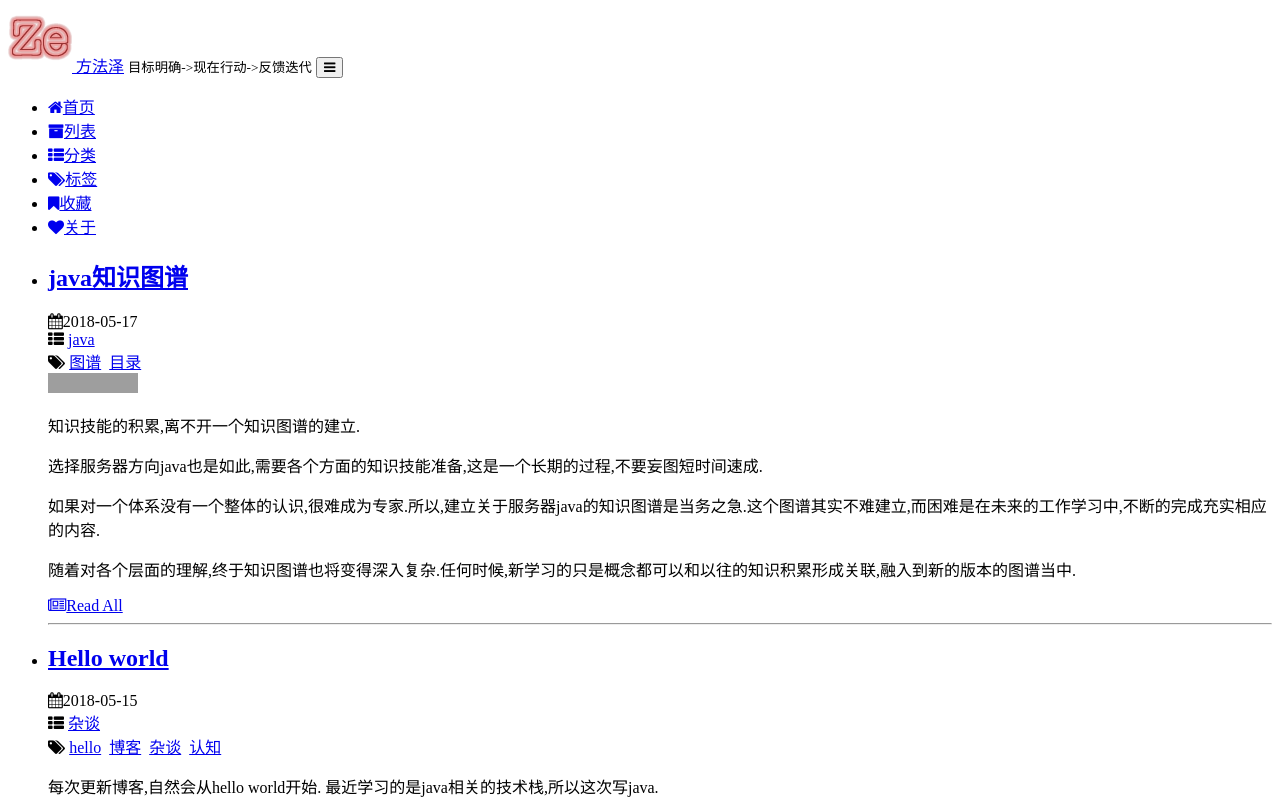
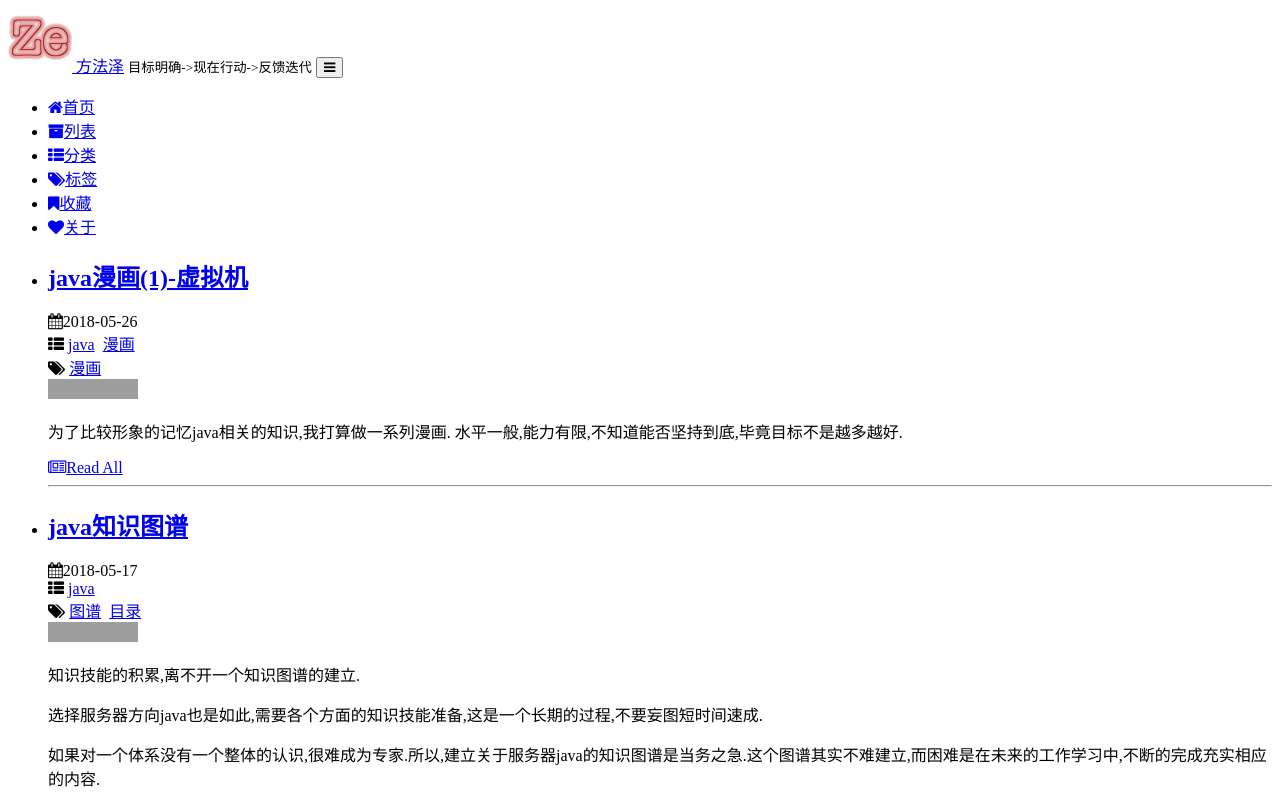
Before and after one commit to fangfaze/fangfaze.github.io, a Jekyll site: the page built from index.html, in a window 1280 px wide and 1400 px high. Shown: the top 809 px of the window. Built offline with Jekyll 4.4.1, drawn with Linux system fonts in a browser that asks for light colours; the list of posts is cut into pages by our own code; comment, search, counter and statistics services are not loaded; a style sheet for code colours, icons or effects is not loaded; some of the changed lines change nothing that is shown; grey boxes are pictures that could not be loaded.

Commit message:
图谱更新中

```diff
--- a/_posts/2018-05-17-javaee-image.md
+++ b/_posts/2018-05-17-javaee-image.md
@@ -34,40 +34,48 @@
 - 操作系统执行`机器码`.
 
 
-## java漫画(1)-虚拟机
-
-![](http://p8t4291gd.bkt.clouddn.com/markdown-image-paste-1526632977198)
-
-![](http://p8t4291gd.bkt.clouddn.com/markdown-image-paste-1526633004607)
-
-在不同的操作系统中实现的不同型号的虚拟机,都是符合java虚拟机的架构设计,都可以执行java字节码.以此保证java跨平台性(一次编译到处运行)
-> 对于IOS系统来说,并非不能运行java程序,而是因为其虚拟机被开发出来之后因为政策原因没有发行,所以IOS设备才不具备运行java程序的能力.
+# 图谱知识点展开
+概念|引申概念
+源文件|`*.java`
+字节码|`*.class`
+机器码|`操作系统`
+JDK|`组成`
+JRE|
+JVM|`JVM架构`,`历史沿革`,`内存模型`,`调优`,`解释执行`
+编译器|`历史沿革`
+语法|`OOP`,`AOP`,`关键字`
+运行时类库|
 
 
 
-# java版本
+
+# java版本(Edition)
 
 > `java`与`javascript`(`ECMAScript`)是不同的两种语言,两者没有直接关系.
 
 java体系有多个版本(Edition),分别为`JavaSE`(1.8集成了`JavaFX`),`JavaME`,`JavaEE`,`Java Card`,`Java for Android`,不同的平台有不同的应用前景和方向.
-主要是指javaSE
-而服务器方向,遵循JavaEE体系规则,但需要JavaSE的知识结构作为基础(其中也与Spring框架有关).
 
-java语言经历过多个版本(Version),每个版本都会引入一些新的特性,并且向前兼容.目前仍支持的最新的版本是`javaSE8`.
-
-> `javaSE9`已经发布,虽然引入了新的特性,但更多的是一个过渡版本.10年9月即将发行的`javaSE10`.
-
+`javaSE`是基础,服务器方向,遵循`JavaEE`技术规范.
+`java web`与`JavaEE`不是一个层次上的概念.前者泛指使用java技术开发网页,其中的java技术很大程度上就是后者.java web还包含了html等范畴的东西.因为`Spring`框架的出现,`JavaEE`规范部分,在javaWeb的存在感更加模糊.
 
 体系|方向
 ---|---
 JavaSE|开发和部署桌面、服务器以及嵌入设备和实时环境中的Java应用程序(同时也是基础)
 JavaFX|GUI组件,用以开发RIA客户端
-JavaEE|开发和部署企业级应用,主要指服务器研发,让服务器运行可复用,安全的Servlet等web技术等.
-JavaME|开发和部署嵌入式应用,提供优化的运行环境,使嵌入式设备运行Java Applet
-Java Card|智慧卡或相近的装置上，以具有安全防护性的方式来执行小型的Java Applet
+JavaEE|开发和部署企业级应用,主要指服务器研发,让服务器运行可复用,安全的Servlet等web技术等,是一个技术规范.
+JavaME|开发和部署嵌入式应用,提供优化的运行环境,使嵌入式设备运行Java Applet,是一个技术规范.
+Java Card|智慧卡或相近的装置上，以具有安全防护性的方式来执行小型的Java Applet,具体不详.
 Java for Android|为android系统开发应用
 
-`java web`与`JavaEE`不是一个层次上的概念.前者泛指使用java技术开发网页,其中的java技术很大程度上就是后者.java web还包含了html等范畴的东西.
+
+# java版本(Version)历史
+
+java语言经历过多个版本(Version),每个版本都会引入一些新的特性,并且向前兼容.目前仍支持的最新的版本是`javaSE8`.
+
+> `javaSE9`已经发布,虽然引入了新的特性,但更多的是一个过渡版本,10年9月即将发行的`javaSE10`,可能也将是一个过渡版本,下一个长期支持版本可能是`javaSE11`.
+
+
+
 
 
 
--- /dev/null
+++ b/_posts/2018-05-26-java-manga-1.md
@@ -0,0 +1,29 @@
+---
+layout: post
+title:  "java漫画(1)-虚拟机"
+date:   2018-05-26 00:00:00
+categories: java 漫画
+tags: 漫画
+original: true
+---
+
+* content
+{:toc}
+
+为了比较形象的记忆java相关的知识,我打算做一系列漫画.
+水平一般,能力有限,不知道能否坚持到底,毕竟目标不是越多越好.
+
+
+
+
+
+
+## java漫画(1)-虚拟机
+
+
+![](http://p8t4291gd.bkt.clouddn.com/markdown-image-paste-1526632977198)
+
+![](http://p8t4291gd.bkt.clouddn.com/markdown-image-paste-1526633004607)
+
+在不同的操作系统中实现的不同型号的虚拟机,都是符合java虚拟机的架构设计,都可以执行java字节码.以此保证java跨平台性(一次编译到处运行)
+> 对于IOS系统来说,并非不能运行java程序,而是因为其虚拟机被开发出来之后因为政策原因没有发行,所以IOS设备才不具备运行java程序的能力.
```
